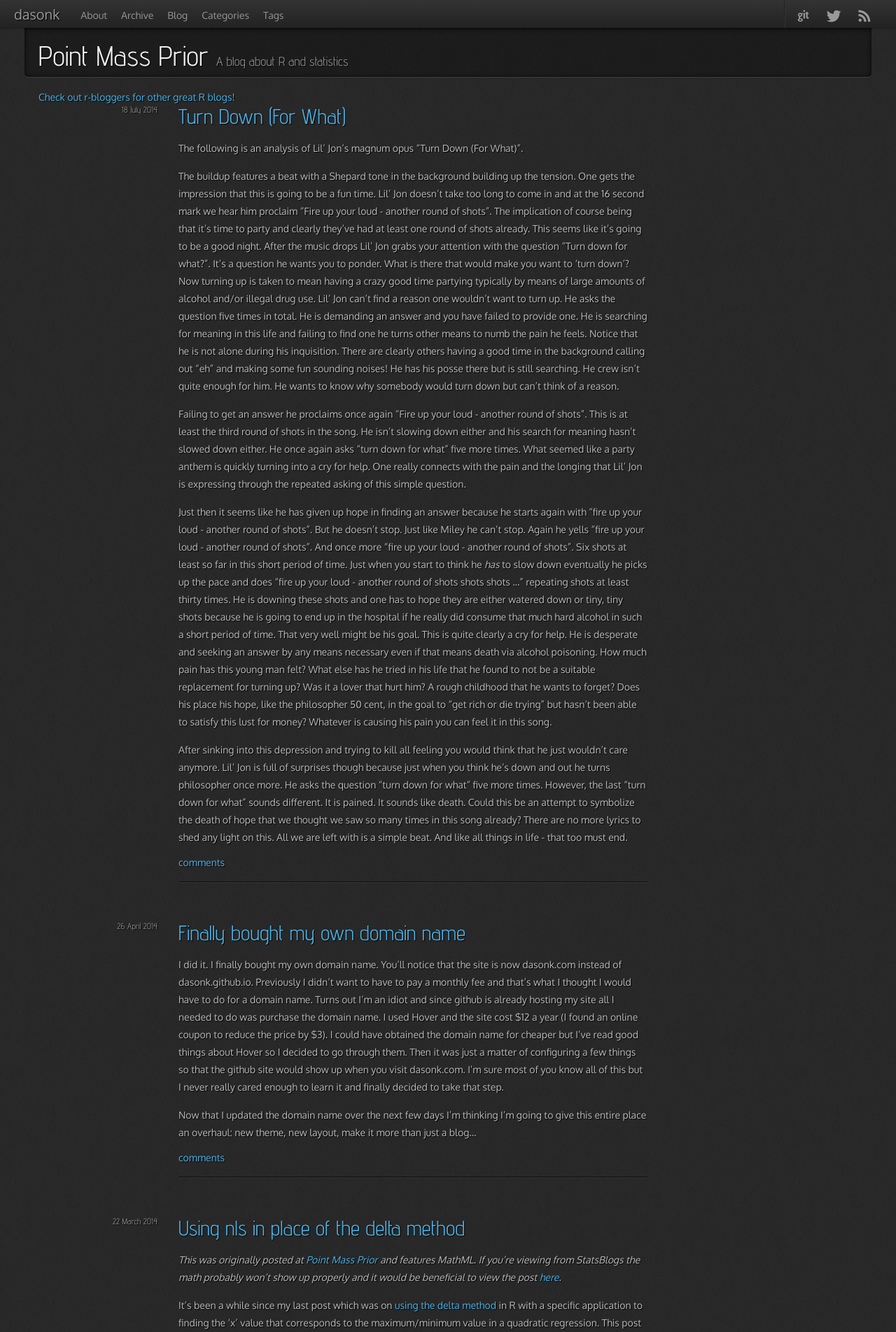
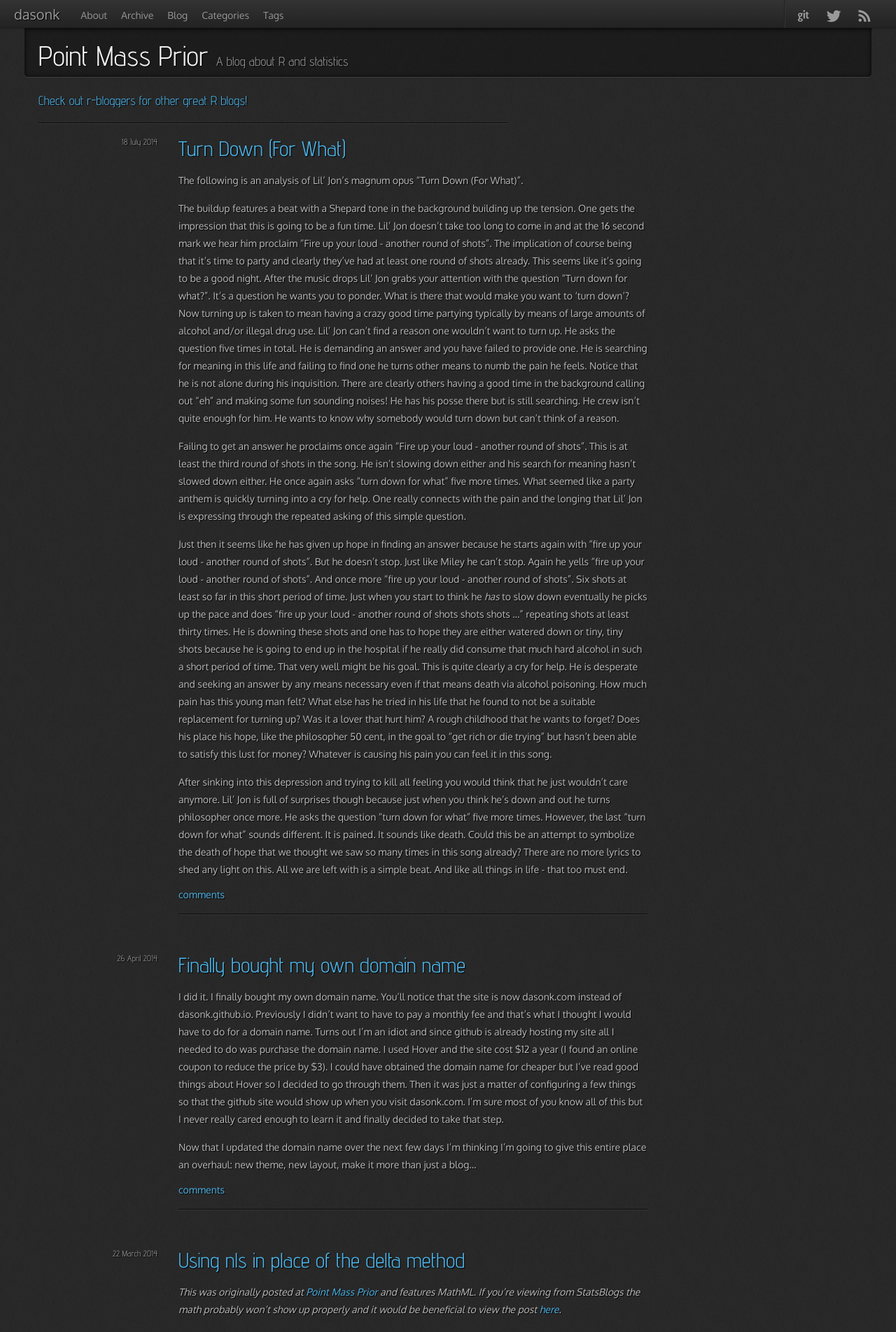
Before and after one commit to Dasonk/dasonk.github.com, a Jekyll site: the page built from pages/blog.md, in a window 1280 px wide. Shown: the top 1904 px of the page at 70% size. Built offline with Jekyll 4.4.1, drawn with Linux system fonts in a browser that asks for light colours; formulas are drawn with MathJax 3.

Commit message:
Update blog.md

```diff
--- a/pages/blog.md
+++ b/pages/blog.md
@@ -10,7 +10,15 @@ tagline: A blog about R and statistics
   <div class="span12">
     <div class="row">
       <div class="span9">
-      <a href="https://www.r-bloggers.com/">Check out r-bloggers for other great R blogs!</a>
+
+        <div class="row">
+        <div class="span2">
+        </div>
+        <div class="span7">
+        <h3><a href="https://www.r-bloggers.com/">Check out r-bloggers for other great R blogs!</a></h3>
+        <hr>
+        </div>
+        </div>
 
         {% for post in site.posts limit:5 %}
         <div class="row">
```
